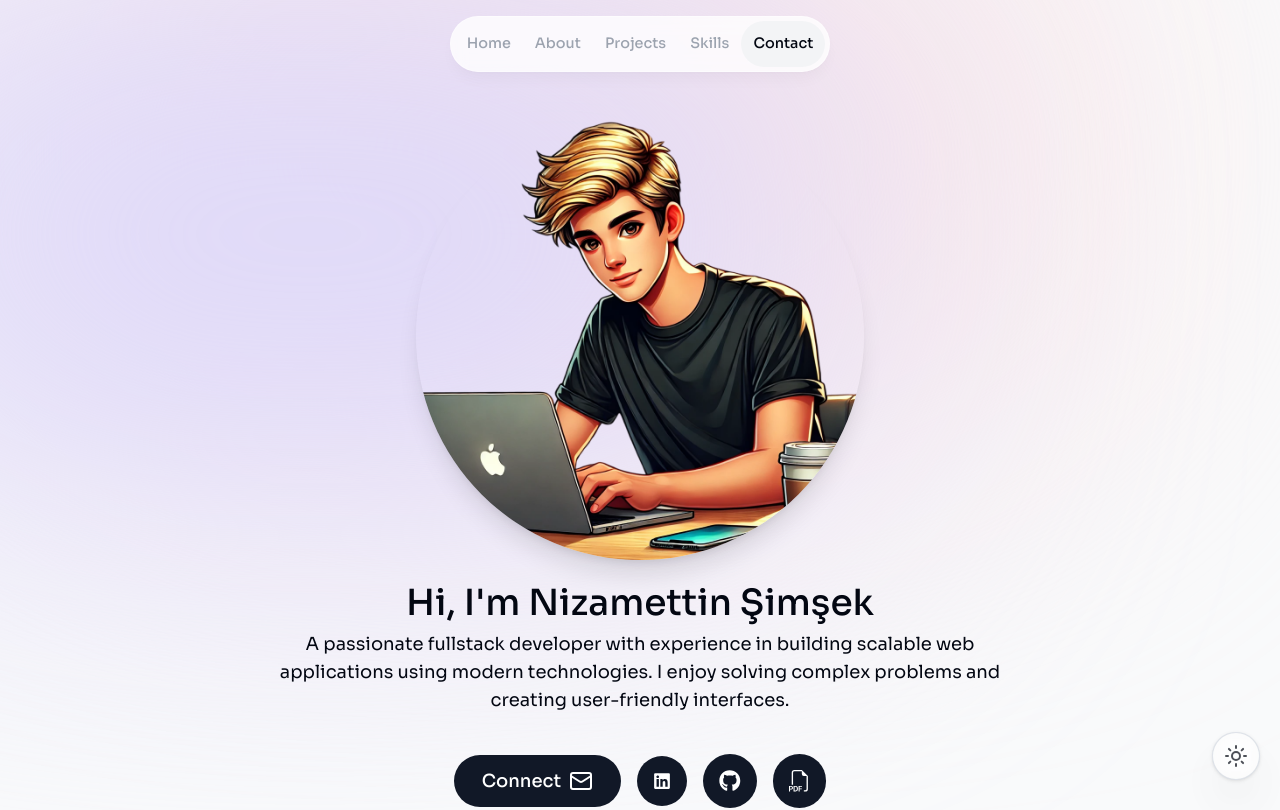
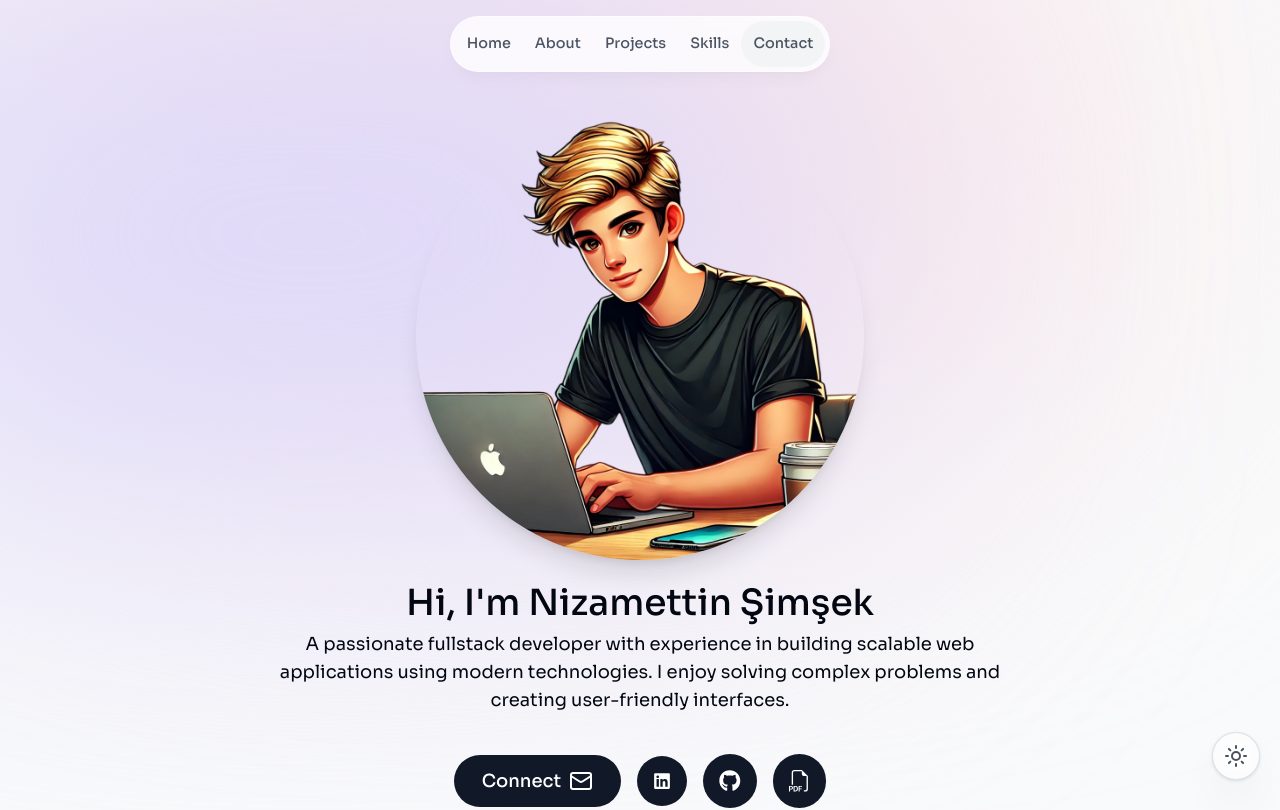
Before and after one commit to nizsimsek/nizamettinsimsek, a Next.js app: page / in a window 1280 px wide. Shown: the top 810 px of the page. Built offline with nearby package versions, Linux system fonts and the light colour scheme.

Commit message:
Insight Light Mode

```diff
--- a/src/components/header.tsx
+++ b/src/components/header.tsx
@@ -20,7 +20,7 @@ export default function Header({ links }: HeaderProps) {
         initial={{ y: -100, opacity: 0 }}
         animate={{ y: 0, opacity: 1 }}
       >
-        <ul className="flex flex-wrap items-center justify-center gap-y-1 text-[0.9rem] font-medium text-gray-400">
+        <ul className="flex flex-wrap items-center justify-center gap-y-1 text-[0.9rem] font-medium">
           {links.map((link) => (
             <motion.li
               className="flex items-center justify-center relative"
@@ -31,9 +31,9 @@ export default function Header({ links }: HeaderProps) {
               <NextLink
                 aria-label={link.title}
                 className={clsx(
-                  "flex w-full items-center justify-center px-3 py-3 hover:text-gray-950 transition dark:text-gray-400 dark:hover:text-gray-50",
+                  "flex w-full items-center justify-center px-3 py-3 text-gray-600 hover:text-black transition dark:text-gray-400 dark:hover:text-gray-50",
                   {
-                    "text-gray-950 dark:text-gray-200":
+                    "text-black dark:text-gray-200":
                       activeSection === link.hash,
                   }
                 )}
```
